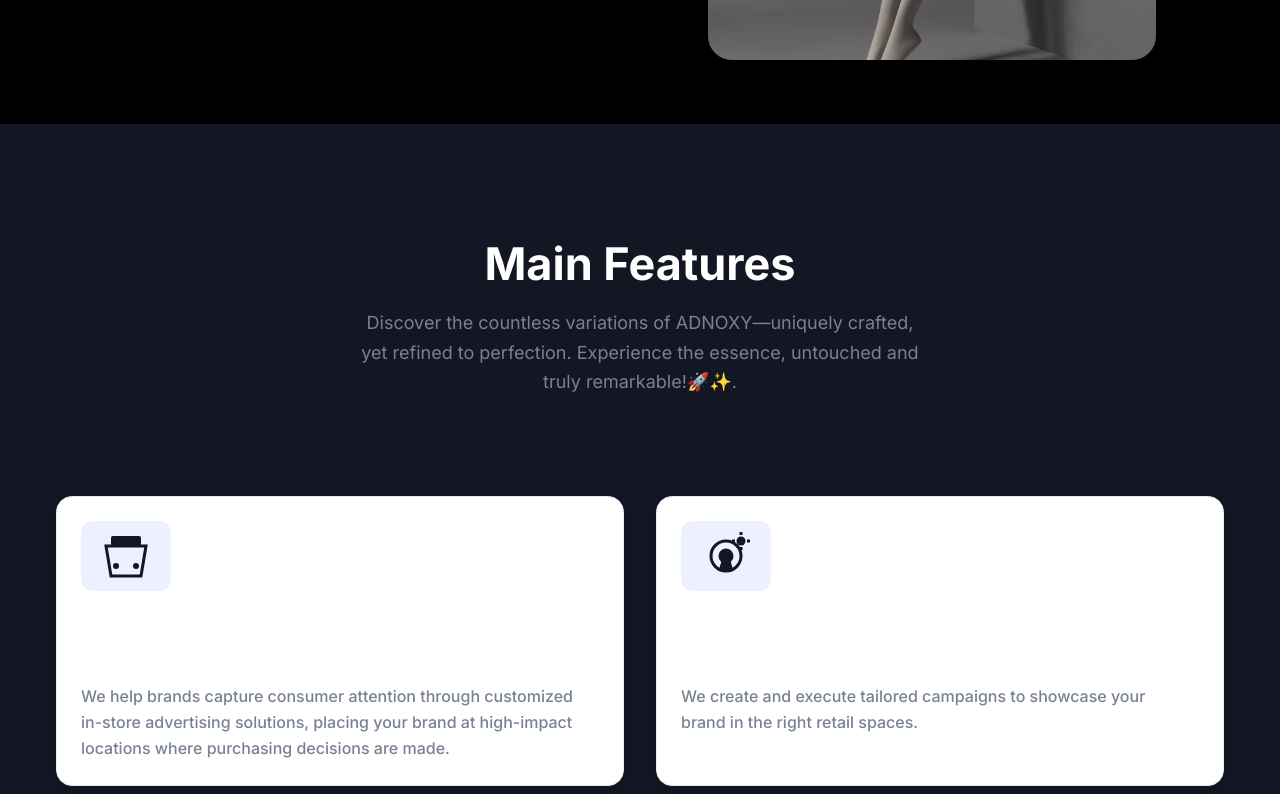
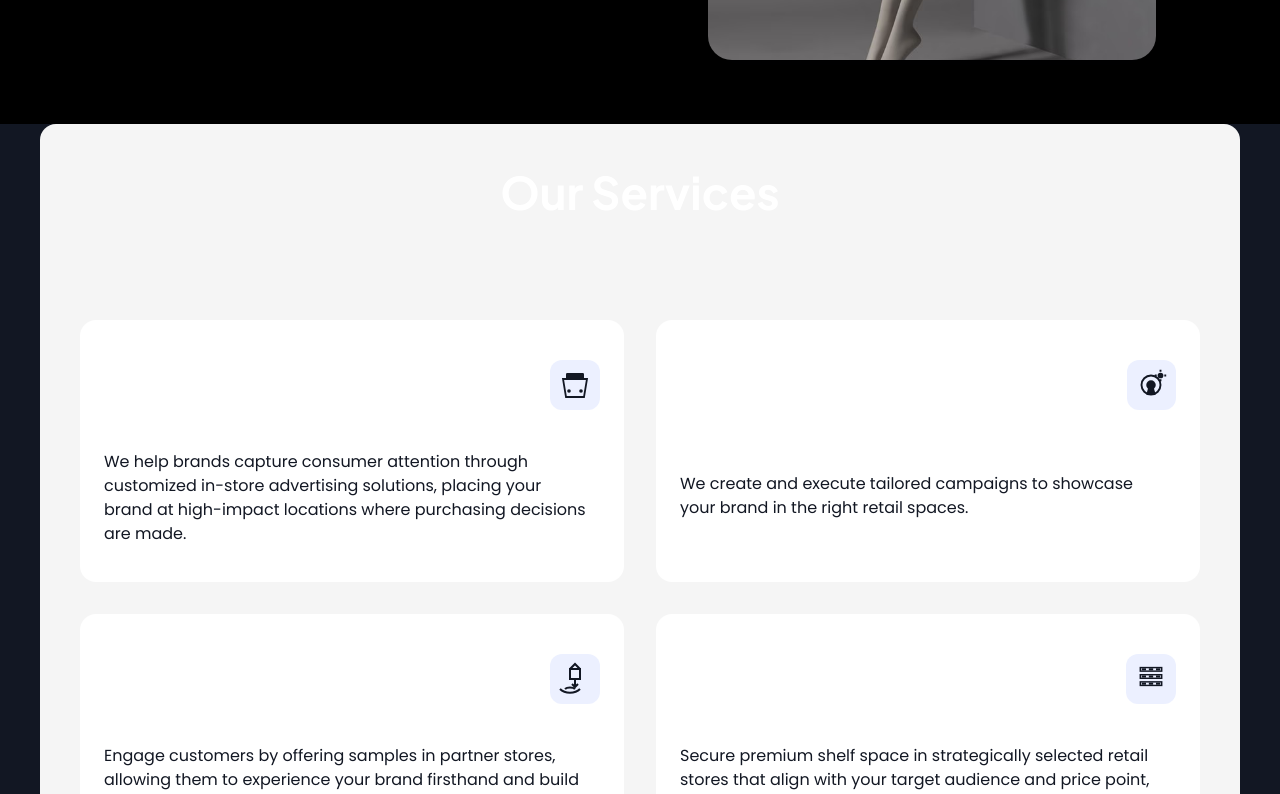
Before and after one commit to aman-adnoxy/adnoxy-web, a Next.js app: page / in a window 1280 px wide. Shown: the part 660-1454 px from the top of the page. Built offline with nearby package versions, Linux system fonts and the light colour scheme.

Commit message:
finishing touches to features

```diff
--- a/src/app/page.tsx
+++ b/src/app/page.tsx
@@ -27,13 +27,13 @@ export default function Home() {
       <Features />
       <Video />
       <Brands />
+      <AboutSectionTwo />
       <AboutSectionOne />
-      <AboutSectionTwo />
+      <FAQSection />
       {/* <Testimonials /> */}
       <Pricing />
       <Blog />
       <Contact />
-      <FAQSection />
     </>
   );
 }
--- a/src/components/Blog/RelatedPost.tsx
+++ b/src/components/Blog/RelatedPost.tsx
@@ -16,7 +16,11 @@ const RelatedPost = ({
     <div className="flex items-center lg:block xl:flex">
       <div className="mr-5 lg:mb-3 xl:mb-0">
         <div className="relative h-[60px] w-[70px] overflow-hidden rounded-md sm:h-[75px] sm:w-[85px]">
-          <Image src={image} alt={title} fill />
+          <Image
+            src={image}
+            alt={title}
+            style={{ objectFit: 'cover' }}
+          />
         </div>
       </div>
       <div className="w-full">
--- a/src/components/Blog/blogData.tsx
+++ b/src/components/Blog/blogData.tsx
@@ -3,9 +3,10 @@ import { Blog } from "@/types/blog";
 const blogData: Blog[] = [
   {
     id: 1,
-    title: "Best UI components for modern websites",
-    paragraph:
-      "Discover the latest trends, tips, and insights to elevate your online presence and business growth.",
+    title: "The Art of Offline Fashion Storytelling: Weaving Magic into the Fabric of Reality",
+    paragraph: "",
+    // paragraph:
+    //   "Discover the latest trends, tips, and insights to elevate your online presence and business growth.",
     image: "/images/blog/blog-01.jpg",
     author: {
       name: "Aman",
--- a/src/components/Features/SingleFeature.tsx
+++ b/src/components/Features/SingleFeature.tsx
@@ -3,16 +3,22 @@ import { Feature } from "@/types/feature";
 const SingleFeature = ({ feature }: { feature: Feature }) => {
   const { icon, title, paragraph } = feature;
   return (
-    <div className="w-full bg-white border border-gray-200 rounded-2xl shadow-lg p-6">
+    //<div className="w-full bg-white border border-gray-200 rounded-2xl shadow-lg p-6">
+    <div className="w-full bg-white rounded-2xl p-6">
       <div className="wow fadeInUp" data-wow-delay=".15s">
-        <div className="mb-10 flex h-[70px] w-[90px] items-center justify-center rounded-xl bg-primary bg-opacity-10 text-primary">
+
+        <div className="flex justify-between py-4">
+          <div className="self-center">
+        <h3 className="text-xl font-medium text-black dark:text-white sm:text-2xl lg:text-10xl xl:text-3xl" style={{ fontFamily: 'Plus Jakarta Sans' }}>
+          {title}
+        </h3>
+        </div>
+        <div className="flex h-[50px] w-[50px] items-center justify-center rounded-xl bg-primary bg-opacity-10 text-primary rounded-[50%]">
           {icon}
         </div>
 
-        <h3 className="mb-5 text-xl font-bold text-black dark:text-white sm:text-2xl lg:text-10xl xl:text-2xl">
-          {title}
-        </h3>
-        <p className="pr-[10px] text-base font-medium leading-relaxed text-body-color">
+        </div>
+        <p className="pt-6 pb-3 pr-[10px] sm:text-sm md:text-md lg:text-base text-black font-normal leading-relaxed font-['Poppins']">
           {paragraph}
         </p>
       </div>
--- a/src/components/Features/featuresData.tsx
+++ b/src/components/Features/featuresData.tsx
@@ -4,7 +4,7 @@ const featuresData: Feature[] = [
   {
     id: 1,
     icon: (
-      <svg width="50" height="50" viewBox="0 0 50 50" className="fill-current text-black">
+      <svg width="30" height="30" viewBox="0 0 50 50" className="fill-current text-black">
         <path d="M5 15 L45 15 L40 45 L10 45 Z" fill="none" stroke="currentColor" strokeWidth="3"/>
         <rect x="10" y="5" width="30" height="10" rx="2" fill="currentColor"/>
         <circle cx="15" cy="35" r="3" fill="currentColor"/>
@@ -20,7 +20,7 @@ const featuresData: Feature[] = [
   {
     id: 1,
     icon: (
-      <svg width="60" height="60" viewBox="0 0 40 40" className="fill-current text-black">
+      <svg width="38" height="38" viewBox="0 0 40 40" className="fill-current text-black">
         <circle cx="20" cy="20" r="10" stroke="currentColor" strokeWidth="2" fill="none"/>
         <circle cx="20" cy="20" r="5" fill="currentColor"/>
 
@@ -38,7 +38,7 @@ const featuresData: Feature[] = [
   {
     id: 1,
     icon: (
-      <svg width="55" height="55" viewBox="0 0 40 40" className="fill-current text-black">
+      <svg width="40" height="40" viewBox="0 0 40 40" className="fill-current text-black">
         <path d="M5 30 C10 35, 20 35, 25 30" stroke="currentColor" strokeWidth="2" fill="none"/>
         <path d="M10 30 C12 28, 18 28, 20 30" stroke="currentColor" strokeWidth="2" fill="none"/>
 
@@ -56,7 +56,7 @@ const featuresData: Feature[] = [
   {
     id: 1,
     icon: (
-      <svg width="45" height="47" viewBox="0 0 40 42" className="fill-current text-black">
+      <svg width="30" height="30" viewBox="0 0 40 42" className="fill-current text-black">
         <rect x="5" y="5" width="30" height="5" stroke="currentColor" strokeWidth="2" fill="none"/>
         <rect x="5" y="15" width="30" height="5" stroke="currentColor" strokeWidth="2" fill="none"/>
         <rect x="5" y="25" width="30" height="5" stroke="currentColor" strokeWidth="2" fill="none"/>
--- a/src/components/Features/index.tsx
+++ b/src/components/Features/index.tsx
@@ -5,11 +5,12 @@ import featuresData from "./featuresData";
 const Features = () => {
   return (
     <>
-      <section id="features" className="py-16 md:py-20 lg:py-28">
-        <div className="container">
+      <section id="features">
+        <div className="container p-10 md:text-xl sm:text-lg rounded-2xl bg-[#f5f5f5]" style={{ fontFamily: 'Plus Jakarta Sans' }}>
           <SectionTitle
-            title="Main Features"
-            paragraph="Discover the countless variations of ADNOXY—uniquely crafted, yet refined to perfection. Experience the essence, untouched and truly remarkable!🚀✨."
+            title="Our Services"
+            paragraph=""
+            //paragraph="Discover the countless variations of ADNOXY—uniquely crafted, yet refined to perfection. Experience the essence, untouched and truly remarkable!🚀✨."
             center
           />
 
--- a/src/components/Hero/index.tsx
+++ b/src/components/Hero/index.tsx
@@ -11,7 +11,7 @@ const Hero = () => {
           {/* Left Content */}
           <div className="w-full order-2 xl:order-1 md:order-1 md:w-1/2 px-4 flex items-baseline">
             <div className="mx-auto max-w-[800px] md:text-left">
-              <h1 className="mb-5 lg:text-[4rem] md:text-[3rem] sm:text-[2.5rem] text-[2rem] font-bold leading-tight text-[#a31d1d] sm:leading-tight md:leading-tight font-[Plus Jakarta Sans]">
+              <h1 className="mb-5 lg:text-[4rem] md:text-[3rem] sm:text-[2.5rem] text-[2rem] font-bold leading-tight text-[#a31d1d] sm:leading-tight md:leading-tight" style={{ fontFamily: 'Plus Jakarta Sans' }}>
                 INNOVATING OFFLINE FASHION ADS AND MORE..
               </h1>
               <p className="mb-12 max-w-lg text-md md:text-lg font-[Poppins]">
--- a/src/components/Video/index.tsx
+++ b/src/components/Video/index.tsx
@@ -63,7 +63,7 @@ const Video = () => {
         <VideoPlayer isOpen={isOpen} setIsOpen={setIsOpen} />
       </div>
 
-      <div className="absolute bottom-0 left-0 right-0 z-[-1] h-full w-full bg-[url(/images/video/shape.svg)] bg-cover bg-center bg-no-repeat"></div>
+      {/* <div className="absolute bottom-0 left-0 right-0 z-[-1] h-full w-full bg-[url(/images/video/shape.svg)] bg-cover bg-center bg-no-repeat"></div> */}
     </section>
   );
 };
--- a/src/styles/index.css
+++ b/src/styles/index.css
@@ -1,16 +1,24 @@
 @import url("https://fonts.googleapis.com/css2?family=Inter:wght@100;200;300;400;500;600;700;800;900&display=swap");
 @import url('https://fonts.googleapis.com/css2?family=Poppins:ital,wght@0,100;0,200;0,300;0,400;0,500;0,600;0,700;0,800;0,900;1,100;1,200;1,300;1,400;1,500;1,600;1,700;1,800;1,900&display=swap');
-@import url('https://fonts.googleapis.com/css2?family=Plus+Jakarta+Sans:ital,wght@0,200..800;1,200..800&family=Poppins:ital,wght@0,100;0,200;0,300;0,400;0,500;0,600;0,700;0,800;0,900;1,100;1,200;1,300;1,400;1,500;1,600;1,700;1,800;1,900&display=swap');
+@import url('https://fonts.googleapis.com/css2?family=Plus+Jakarta+Sans:ital,wght@0,200..800;1,200..800&display=swap');
 
 @tailwind base;
 @tailwind components;
 @tailwind utilities;
 
+@font-face {
+  font-family: "PlusJakartaSans";
+  src: local("PlusJakartaSans"),
+    url("../fonts/PlusJakartaSans-VariableFont_wght.ttf") format("truetype");
+  font-weight: normal;
+}
+
 @layer base {
   body {
-    font-family: "Inter", sans-serif;
+    font-family: "Plus Jakarta Sans", sans-serif;
   }
 }
+
 
 @theme {
   --font-poppins: Poppins, sans-serif;
```
Also changed, not shown: src/fonts/PlusJakartaSans-Italic-VariableFont_wght.ttf (added), src/fonts/PlusJakartaSans-VariableFont_wght.ttf (added).
